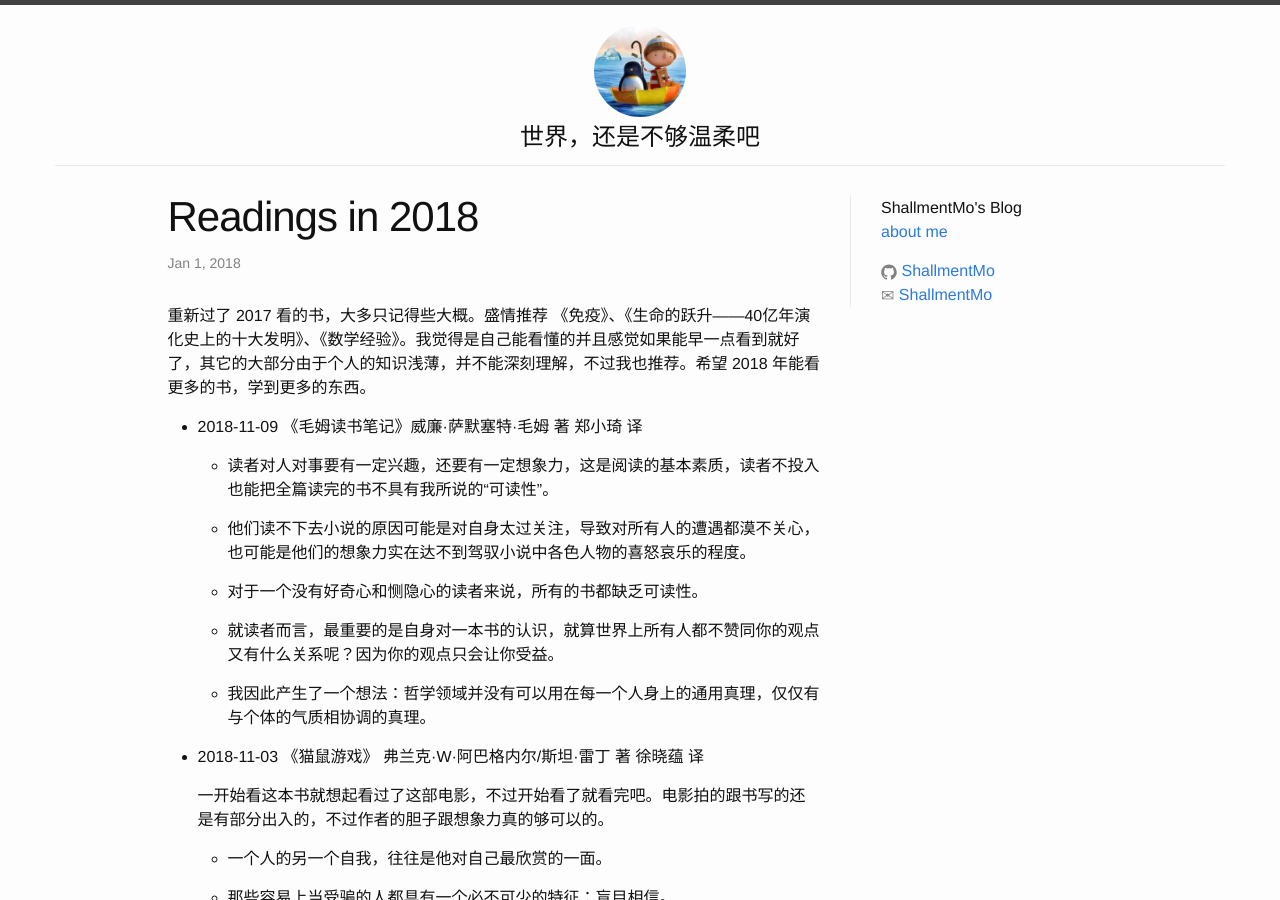
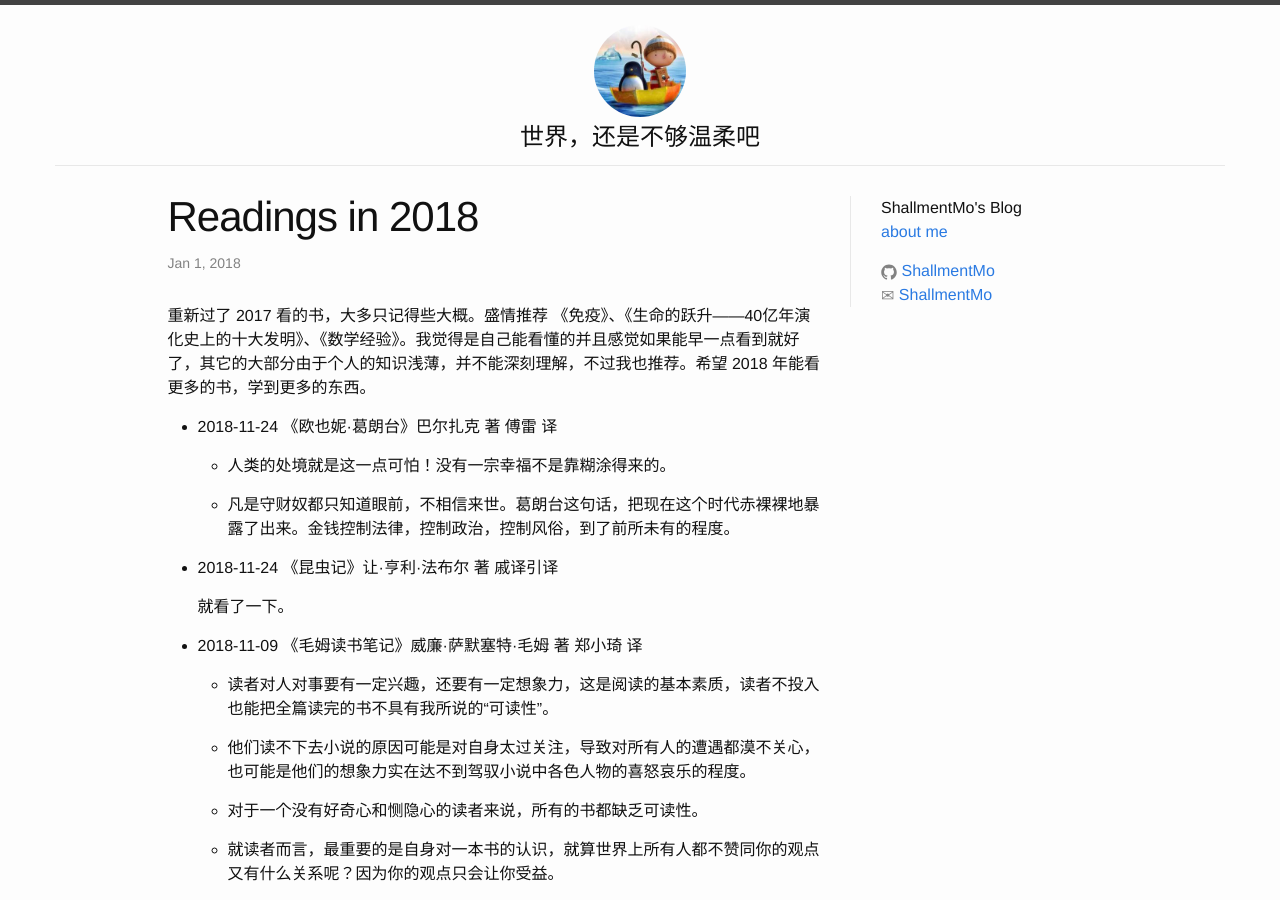
Before and after one commit to ShallmentMo/shallmentmo.github.com, a Jekyll site: the page built from _posts/2018-01-01-reading-in-2018.md, in a window 1280 px wide and 900 px high. Built offline with Jekyll 4.4.1, drawn with Linux system fonts in a browser that asks for light colours.

Commit message:
add 2018-11-24 reading

```diff
--- a/_posts/2018-01-01-reading-in-2018.md
+++ b/_posts/2018-01-01-reading-in-2018.md
@@ -6,6 +6,16 @@ categories: posts
 ---
 
 重新过了 2017 看的书，大多只记得些大概。盛情推荐 《免疫》、《生命的跃升——40亿年演化史上的十大发明》、《数学经验》。我觉得是自己能看懂的并且感觉如果能早一点看到就好了，其它的大部分由于个人的知识浅薄，并不能深刻理解，不过我也推荐。希望 2018 年能看更多的书，学到更多的东西。
+
+* 2018-11-24 《欧也妮·葛朗台》巴尔扎克 著 傅雷 译
+
+  * 人类的处境就是这一点可怕！没有一宗幸福不是靠糊涂得来的。
+
+  * 凡是守财奴都只知道眼前，不相信来世。葛朗台这句话，把现在这个时代赤裸裸地暴露了出来。金钱控制法律，控制政治，控制风俗，到了前所未有的程度。
+
+* 2018-11-24 《昆虫记》让·亨利·法布尔 著 戚译引译
+
+  就看了一下。
 
 * 2018-11-09 《毛姆读书笔记》威廉·萨默塞特·毛姆 著 郑小琦 译
 
```
Also changed, not shown: Gemfile.lock.
